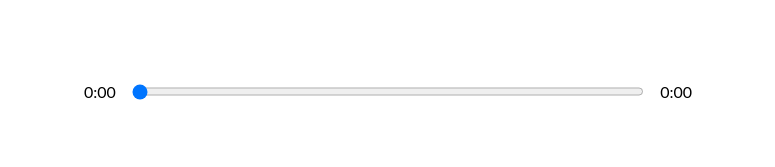
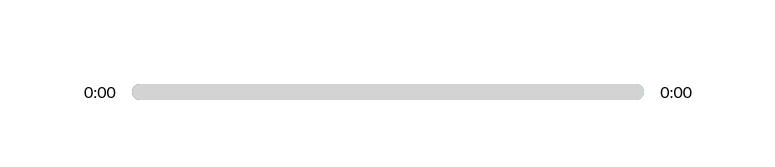
Before and after one commit to jamesreantillo/react-player, a React (Create React App) app: page / in a window 1280 px wide. Shown: the part 494-661 px from the top of the page, without its empty margins (252-1027 px from the left). Built offline with nearby package versions, Linux system fonts and the light colour scheme; the HTML template or start-up script is replaced by a standard one.

Commit message:
customize input

```diff
--- a/src/App.js
+++ b/src/App.js
@@ -15,6 +15,7 @@
   const [songInfo, setSongInfo] = useState({
     currentTime: 0,
     songDuration: 0,
+    animationPercentage: 0,
   });
   const [libraryStatus, setLibraryStatus] = useState(false)
 
@@ -23,7 +24,11 @@
     console.log('check', songDuration)
     const currentTime = e.target.currentTime;
     // const duration = {songDuration}
-    setSongInfo({ ...songInfo, currentTime, songDuration });
+    const roundedCurrent = Math.round(currentTime)
+    const roundedSongDuration = Math.round(songDuration)
+    const animation = Math.round((roundedCurrent/roundedSongDuration) * 100)
+    console.log(animation)
+    setSongInfo({ ...songInfo, currentTime, songDuration, animationPercentage:animation });
   };
 
   return (
--- a/src/components/LibrarySong.js
+++ b/src/components/LibrarySong.js
@@ -1,4 +1,5 @@
 import React from 'react';
+import playAudio from '../util'
 
 const LibrarySong = ({ song, songs, setCurrentSong, audioRef, isPlaying, id, setSongs }) => {
 
@@ -20,15 +21,8 @@
       }
     });
     setSongs(newSongs)
+    playAudio(isPlaying, audioRef)
 
-    if (isPlaying) {
-      const playPromise = audioRef.current.play()
-      if (playPromise !== undefined) {
-        playPromise.then((audio) => {
-          audioRef.current.play()
-        }).catch((error) => console.log('error', error));
-      }
-    }
   }
 
   return (
--- a/src/components/Player.js
+++ b/src/components/Player.js
@@ -1,4 +1,5 @@
 import React, { useEffect } from 'react';
+import playAudio from '../util';
 import { FontAwesomeIcon } from '@fortawesome/react-fontawesome';
 import {
   faPlay,
@@ -63,16 +64,28 @@
     if (direction === 'skip-back') {
       if (currentIndex - (1 % songs.length) === -1) {
         setCurrentSong(songs[songs.length - 1]);
+        playAudio(isPlaying, audioRef);
         return;
       }
       setCurrentSong(songs[(currentIndex - 1) % songs.length]);
     }
+    playAudio(isPlaying, audioRef);
+  };
+
+  const trackAnim = {
+    transform: `translateX(${songInfo.animationPercentage}%)`,
   };
 
   return (
     <div className='player'>
       <div className='time-control'>
         <p>{formatTime(songInfo.currentTime)}</p>
+        <div
+          style={{
+            background: `linear-gradient(to right, ${currentSong.color[0]},${currentSong.color[1]})`,
+          }}
+          className='track'
+        >
           <input
             onChange={dragHandler}
             min={0}
@@ -80,6 +93,8 @@
             value={songInfo.currentTime}
             type='range'
           />
+          <div style={trackAnim} className='animate-track'></div>
+        </div>
         <p>{formatTime(songInfo.songDuration)}</p>
       </div>
       <div className='play-control'>
--- a/src/styles/_player.scss
+++ b/src/styles/_player.scss
@@ -9,9 +9,12 @@
 .time-control {
   width: 50%;
   display: flex;
+  align-items: center;
   input {
     width: 100%;
-    padding: 1rem 0rem;
+    -webkit-appearance: none;
+    background-color: transparent;
+    cursor: pointer;
   }
   p {
     padding: 1rem;
@@ -28,3 +31,33 @@
     cursor: pointer;
   }
 }
+
+input[type='range']:focus {
+  outline: none;
+}
+
+input[type='range']::-webkit-slider-thumb {
+  -webkit-appearance: none;
+  height: 16px;
+  width: 16px;
+}
+
+.track {
+  background: lightblue;
+  width: 100%;
+  height: 1rem;
+  position: relative;
+  border-radius: 1rem;
+  overflow: hidden;
+}
+
+.animate-track {
+  background: lightgray;
+  width: 100%;
+  height: 100%;
+  position: absolute;
+  top: 0;
+  left: 0;
+  transform: translate(0%);
+  pointer-events: none;
+}
--- /dev/null
+++ b/src/util.js
@@ -0,0 +1,14 @@
+const playAudio = (isPlaying, audioRef) => {
+  if (isPlaying) {
+    const playPromise = audioRef.current.play();
+    if (playPromise !== undefined) {
+      playPromise
+        .then((audio) => {
+          audioRef.current.play();
+        })
+        .catch((error) => console.log('error', error));
+    }
+  }
+};
+
+export default playAudio;
```
Lines whose indentation alone changed are shown as unchanged.
